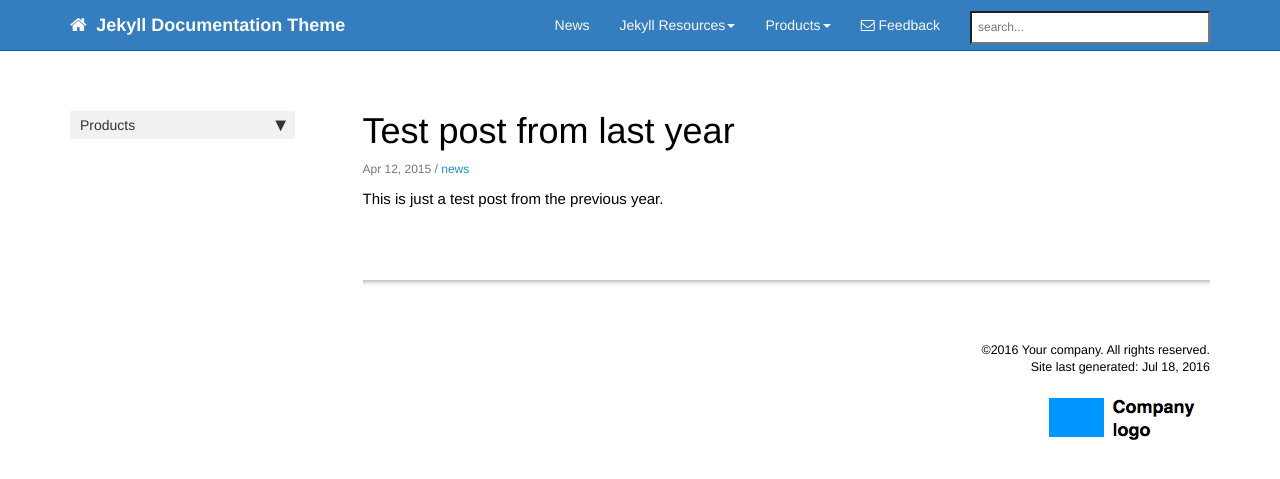
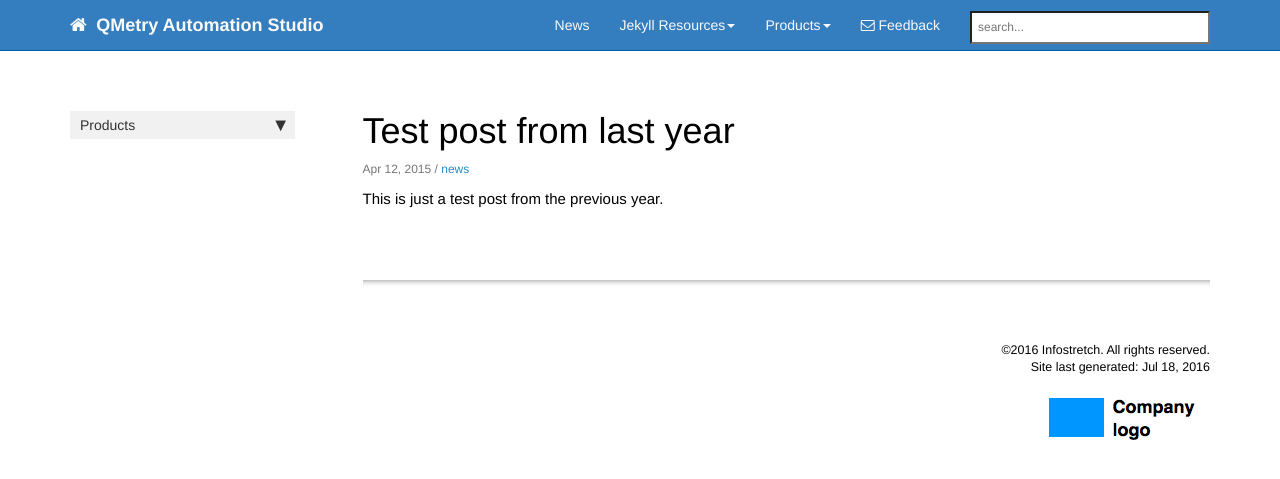
Before and after one commit to pateljayg/contactmrshalin.github.io, a Jekyll site: the page built from _posts/2015-04-12-test-post-last-year.md, in a window 1280 px wide. Shown: the top 479 px of the page. Built offline with Jekyll 4.4.1, drawn with Linux system fonts in a browser that asks for light colours; nearby versions of some CDN libraries; comment, search, counter and statistics services are not loaded.

Commit message:
Update _config.yml

```diff
--- a/_config.yml
+++ b/_config.yml
@@ -2,13 +2,13 @@
 output: web
 # this property is useful for conditional filtering of content that is separate from the PDF.
 
-topnav_title: Jekyll Documentation Theme
+topnav_title: QMetry Automation Studio
 # this appears on the top navigation bar next to the home button
 
-site_title: Jekyll theme for documentation
+site_title: QMetry Automation Studio Documentation
 # this appears in the html browser tab for the site title (seen mostly by search engines, not users)
 
-company_name: Your company
+company_name: Infostretch
 # this appears in the footer
 
 github_editme_path: tomjohnson1492/documentation-theme-jekyll/blob/gh-pages/pages/
@@ -28,7 +28,7 @@ exclude:
   - .gitignore
 # these are the files and directories that jekyll will exclude from the build
 
-feedback_email: tomjohnson1492@gmail.com
+feedback_email: contactmrshalin@gmail.com
 # used as a contact email for the Feedback link in the top navigation bar
 
 # feedback_disable: true
```
